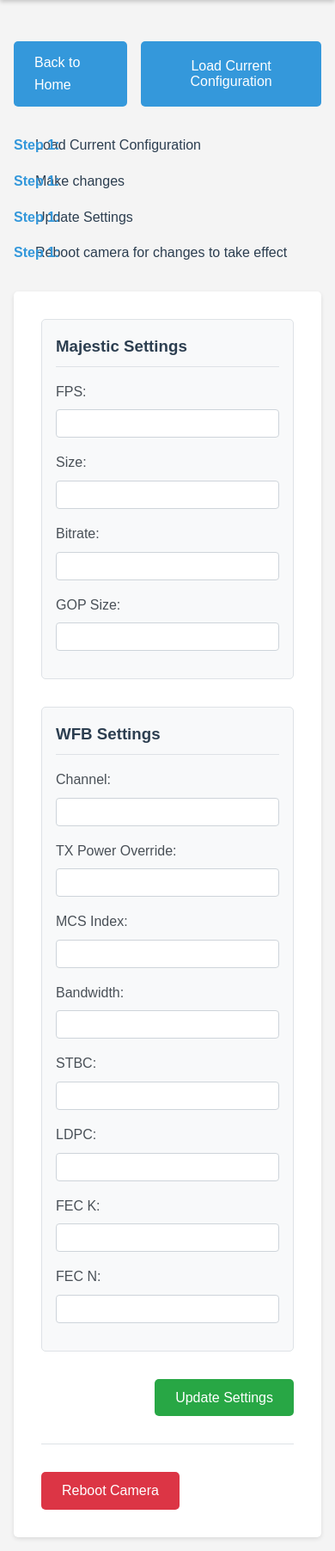
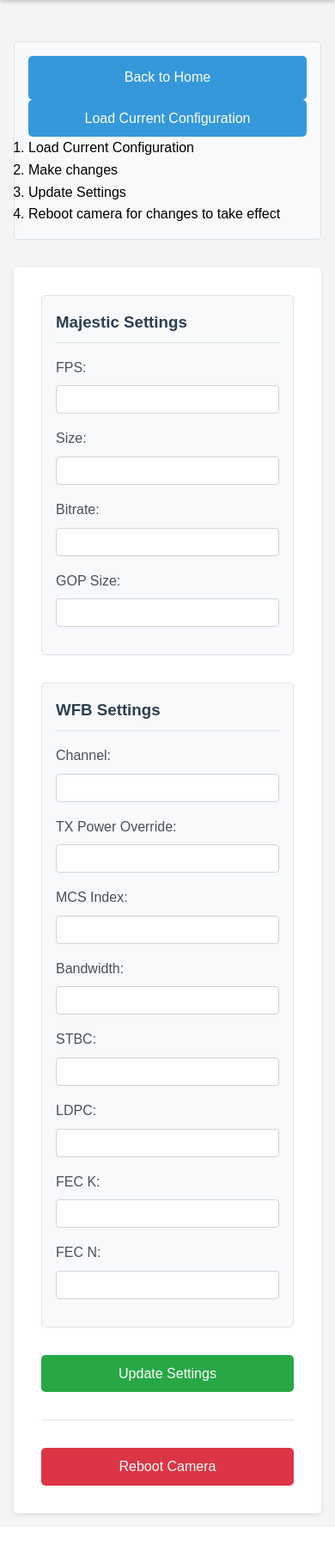
Before and after one commit to angorb/radxa_gs_webUI, a Flask app: page /camera in a window 390 px wide. Shown: the part 104-1908 px from the top of the page at 86% size. After the commit the page ends 1870 px from the top, so only its background shows below. Run offline with Flask 3, Linux system fonts and the light colour scheme.

Commit message:
Update styles.css

```diff
--- a/static/css/styles.css
+++ b/static/css/styles.css
@@ -386,13 +386,18 @@ main {
 }
 .navigation {
     margin-bottom: 2rem;
+    background-color: #f8f9fa;
+    padding: 1rem;
+    border-radius: 5px;
+    border: 1px solid #dee2e6;
+}
+
+.nav-content {
     display: flex;
-    justify-content: space-between;
-    align-items: center;
     gap: 2rem;
 }
 
-.nav-left {
+.nav-buttons {
     display: flex;
     gap: 1rem;
 }
@@ -401,38 +406,30 @@ main {
     flex-grow: 1;
 }
 
-.instruction-steps {
-    list-style-type: none;
+.steps-list {
     display: flex;
-    gap: 2rem;
-    margin: 0;
-    padding: 0;
+    flex-direction: column;
+    gap: 0.5rem;
 }
 
-.instruction-steps li {
-    position: relative;
-    padding-left: 25px;
+.step {
     color: #2c3e50;
-    font-weight: 500;
-}
-
-.instruction-steps li::before {
-    content: "Step " counter(step) ":";
-    counter-increment: step;
-    position: absolute;
-    left: 0;
-    color: #3498db;
-    font-weight: bold;
+    font-size: 0.9rem;
+    padding: 0.25rem 0;
 }
 
 @media (max-width: 768px) {
-    .navigation {
+    .nav-content {
+        flex-direction: column;
+    }
+
+    .nav-buttons {
         flex-direction: column;
         align-items: stretch;
     }
 
-    .instruction-steps {
-        flex-direction: column;
-        gap: 1rem;
+    .button {
+        width: 100%;
+        text-align: center;
     }
 }
```
